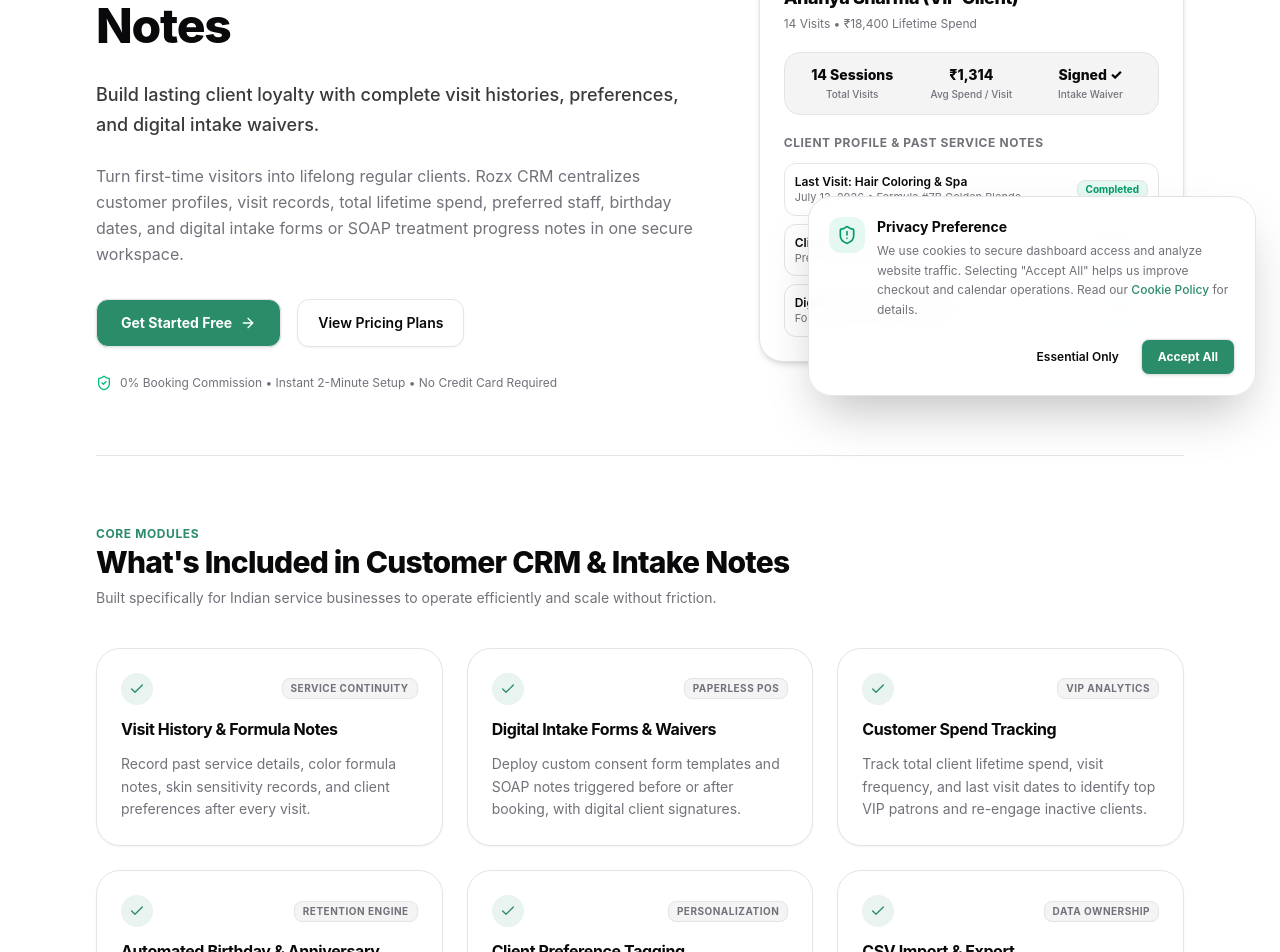
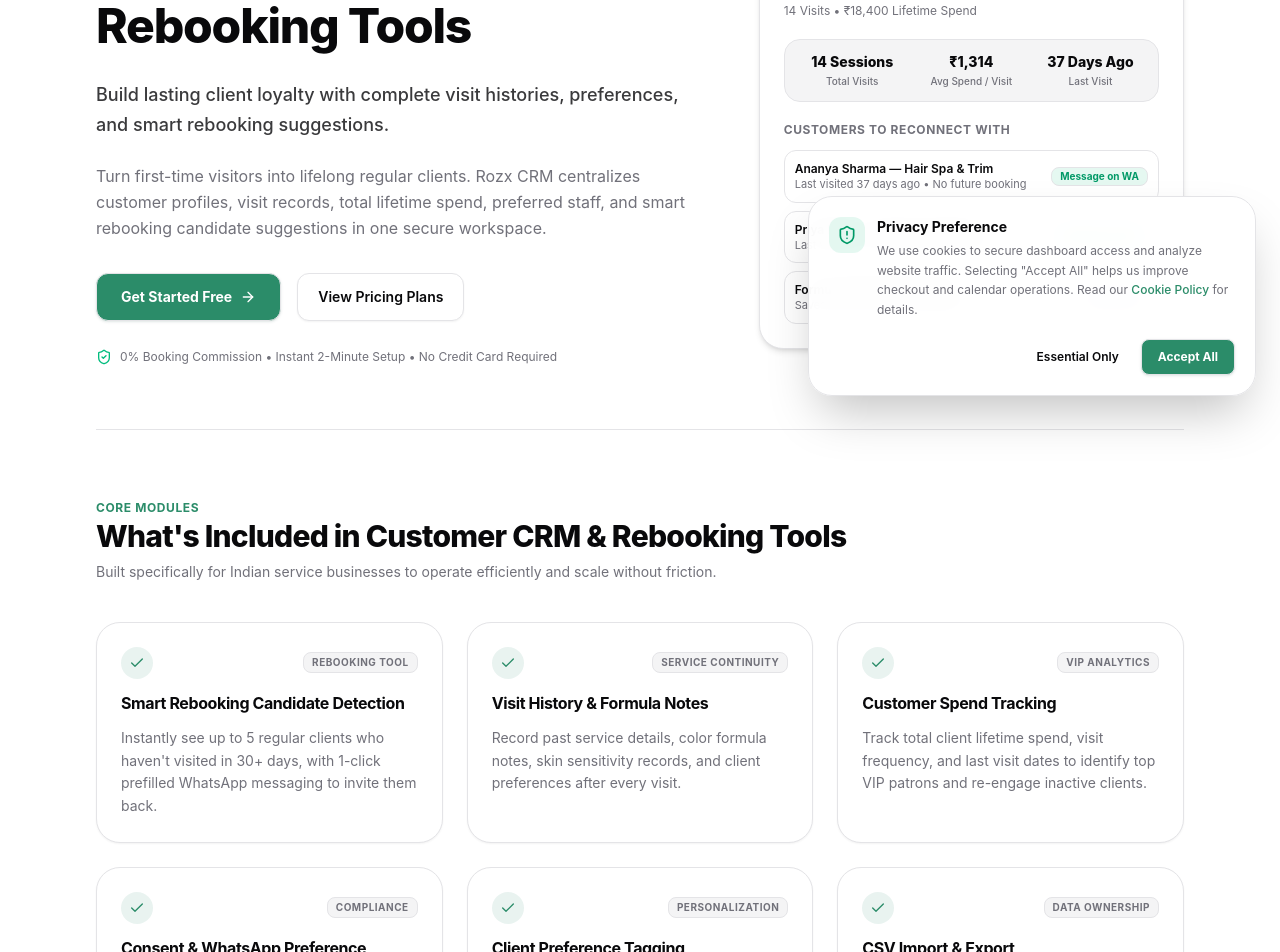
Before and after one commit to roza-in/main, a Next.js app: page /features/crm in a window 1280 px wide. Shown: the part 380-1332 px from the top of the page. Built offline with nearby package versions, Linux system fonts and the light colour scheme; no server answers.

Commit message:
feat: implement feature constant definitions and layout components for service previews

```diff
--- a/components/sections/features/features-grid.tsx
+++ b/components/sections/features/features-grid.tsx
@@ -107,10 +107,9 @@
 
                   {/* Micro Visuals for Standard Cards */}
                   {!isFeatured && item.label === "Customer CRM" && (
-                    <div className="hidden sm:flex gap-1.5 overflow-hidden mt-3">
-                      <span className="text-[9px] font-mono px-2 py-0.5 border border-border/40 rounded bg-background/45 text-muted-foreground/90">Priya S.</span>
-                      <span className="text-[9px] font-mono px-2 py-0.5 border border-border/40 rounded bg-background/45 text-muted-foreground/90">Amit K.</span>
-                      <span className="text-[9px] font-mono px-2 py-0.5 border border-border/40 rounded bg-background/45 text-muted-foreground/90">Sunita R.</span>
+                    <div className="hidden sm:flex items-center justify-between border border-border/45 rounded p-1.5 bg-background/45 text-[9px] font-mono mt-3">
+                      <span className="text-muted-foreground/90">Lapsed Clients (30+ Days)</span>
+                      <span className="font-bold text-emerald-500 bg-emerald-500/10 px-1.5 py-0.5 rounded text-[8px]">1-CLICK WA</span>
                     </div>
                   )}
 
--- a/components/sections/hero/hero.tsx
+++ b/components/sections/hero/hero.tsx
@@ -29,7 +29,7 @@
           className="inline-flex items-center gap-2 rounded-full border border-border bg-surface-1 px-3 py-1 text-xs font-semibold text-muted-foreground mb-6"
         >
           <span className="flex h-1.5 w-1.5 rounded-full bg-primary" />
-          Booking, Billing & Custom Website Platform
+          0% Commission Booking, GST POS &amp; Rebooking Tools
         </motion.div>
 
         {/* Headline */}
@@ -39,7 +39,7 @@
           transition={{ duration: 0.4, delay: 0.05 }}
           className="text-display text-4xl sm:text-5xl md:text-6xl lg:text-7xl max-w-4xl mx-auto tracking-tight"
         >
-          Booking & billing software for <span className="text-primary font-bold">salons, spas & clinics</span>.
+          Booking &amp; billing software for <span className="text-primary font-bold">salons, spas &amp; clinics</span>.
         </motion.h1>
 
         {/* Sub-headline */}
@@ -49,7 +49,7 @@
           transition={{ duration: 0.4, delay: 0.1 }}
           className="mt-5 text-body-lg text-muted-foreground max-w-2xl mx-auto max-measure"
         >
-          Manage appointments, staff schedules, customer records, GST invoicing, and your custom domain booking website in one simple dashboard.
+          Manage appointments, staff schedules, customer CRM records, GST invoicing, and your custom domain booking website with 1-click WhatsApp rebooking tools.
         </motion.p>
 
         {/* CTA Buttons */}
--- a/lib/constants/features.ts
+++ b/lib/constants/features.ts
@@ -68,39 +68,39 @@
 
   crm: {
     slug: "crm",
-    name: "Customer CRM & Intake Notes",
-    tagline: "Build lasting client loyalty with complete visit histories, preferences, and digital intake waivers.",
-    fullDesc: "Turn first-time visitors into lifelong regular clients. Rozx CRM centralizes customer profiles, visit records, total lifetime spend, preferred staff, birthday dates, and digital intake forms or SOAP treatment progress notes in one secure workspace.",
+    name: "Customer CRM & Rebooking Tools",
+    tagline: "Build lasting client loyalty with complete visit histories, preferences, and smart rebooking suggestions.",
+    fullDesc: "Turn first-time visitors into lifelong regular clients. Rozx CRM centralizes customer profiles, visit records, total lifetime spend, preferred staff, and smart rebooking candidate suggestions in one secure workspace.",
     capabilities: [
+      { title: "Smart Rebooking Candidate Detection", desc: "Instantly see up to 5 regular clients who haven't visited in 30+ days, with 1-click prefilled WhatsApp messaging to invite them back.", tag: "Rebooking Tool" },
       { title: "Visit History & Formula Notes", desc: "Record past service details, color formula notes, skin sensitivity records, and client preferences after every visit.", tag: "Service Continuity" },
-      { title: "Digital Intake Forms & Waivers", desc: "Deploy custom consent form templates and SOAP notes triggered before or after booking, with digital client signatures.", tag: "Paperless POS" },
       { title: "Customer Spend Tracking", desc: "Track total client lifetime spend, visit frequency, and last visit dates to identify top VIP patrons and re-engage inactive clients.", tag: "VIP Analytics" },
-      { title: "Automated Birthday & Anniversary Triggers", desc: "Automatically send personalized greeting messages and special discount vouchers on birthdays and anniversaries.", tag: "Retention Engine" },
+      { title: "Consent & WhatsApp Preference Control", desc: "Respect customer communication preferences automatically by excluding clients who have opted out of WhatsApp marketing.", tag: "Compliance" },
       { title: "Client Preference Tagging", desc: "Tag clients with specific preferences (e.g. Preferred Stylist, Quiet Appointment, Allergy Alerts) visible to staff during check-in.", tag: "Personalization" },
       { title: "CSV Import & Export", desc: "Easily import existing client lists from Excel/CSV or export full customer records for accounting and marketing campaigns.", tag: "Data Ownership" },
     ],
     faqs: [
+      { q: "How does the Customer Rebooking feature work?", a: "Rozx identifies clients who have at least one completed visit but haven't returned in 30+ days (and don't have an active future appointment). It prepares a prefilled WhatsApp message with your booking link so you can reach out in one click." },
       { q: "Can I import existing customer databases into Rozx?", a: "Yes. You can upload customer CSV files directly through the dashboard or request our onboarding team to assist with data migration." },
-      { q: "Are customer intake forms customizable?", a: "Yes. You can create custom fields, checkbox waivers, health questions, and digital signature blocks tailored to your business." },
       { q: "How is client data kept secure?", a: "All client records are isolated by tenant boundaries, protected with role-based access controls, and encrypted in transit and at rest." },
     ],
     highlightMetric: "100%",
     highlightLabel: "Centralized Client Profile",
     iconName: "crm",
     preview: {
-      badge: "Customer Profile Context",
+      badge: "Customer CRM & Rebooking",
       title: "Ananya Sharma (VIP Client)",
       subtitle: "14 Visits • ₹18,400 Lifetime Spend",
       stats: [
         { label: "Total Visits", value: "14 Sessions" },
         { label: "Avg Spend / Visit", value: "₹1,314" },
-        { label: "Intake Waiver", value: "Signed ✓" },
+        { label: "Last Visit", value: "37 Days Ago" },
       ],
-      snippetTitle: "Client Profile & Past Service Notes",
+      snippetTitle: "Customers to Reconnect With",
       snippetItems: [
-        { title: "Last Visit: Hair Coloring & Spa", meta: "July 12, 2026 • Formula #7B Golden Blonde", status: "Completed", statusColor: "emerald" },
-        { title: "Client Preferences", meta: "Prefers Stylist Rahul • Sensitive Scalp (Organics)", status: "Active Tag", statusColor: "indigo" },
-        { title: "Digital Consultation Waiver", meta: "Form #SK-892 Signed on iPad POS", status: "Verified", statusColor: "emerald" },
+        { title: "Ananya Sharma — Hair Spa & Trim", meta: "Last visited 37 days ago • No future booking", status: "Message on WA", statusColor: "emerald" },
+        { title: "Priya Patel — Keratin Treatment", meta: "Last visited 42 days ago • Preferred Stylist: Rahul", status: "Message on WA", statusColor: "emerald" },
+        { title: "Formula #7B Golden Blonde", meta: "Saved service formula & allergy notes", status: "Active Tag", statusColor: "indigo" },
       ],
     },
   },
@@ -185,39 +185,38 @@
 
   marketing: {
     slug: "marketing",
-    name: "WhatsApp & SMS Campaigns",
-    tagline: "Drive repeat visits with official Meta WhatsApp broadcasts and automated SMS campaign alerts.",
-    fullDesc: "Keep your appointment schedule consistently full. Deploy broadcast campaigns via official Meta WhatsApp Cloud API and transactional SMS channels to share seasonal packages, holiday offers, and automated review requests.",
+    name: "WhatsApp Client Communications",
+    tagline: "Keep your appointment schedule full with automated booking notifications and 1-click WhatsApp rebooking links.",
+    fullDesc: "Stay connected with your clients. Send automated booking confirmations, 24-hour appointment reminders, and open prefilled WhatsApp conversations with lapsed clients directly from your dashboard.",
     capabilities: [
-      { title: "Official Meta WhatsApp Cloud API", desc: "Dispatch official verified WhatsApp template messages with rich media banners and interactive quick-reply buttons.", tag: "Meta Verified" },
-      { title: "Targeted Audience Segmentation", desc: "Filter recipient segments by visit history (e.g. Inactive for 60 Days, VIP Members, Last Service Type) for high conversion.", tag: "Smart Targeting" },
-      { title: "Automated Review Boosters", desc: "Trigger automated follow-up messages after completed checkouts inviting happy clients to leave Google Business reviews.", tag: "Reputation Engine" },
-      { title: "Campaign ROI Tracking", desc: "Track delivered message counts, link click-throughs, and attributed booking revenue for every broadcast campaign.", tag: "Real-Time ROI" },
+      { title: "Automated Booking Confirmations", desc: "Instantly notify clients via WhatsApp when an appointment is booked online or at the front desk.", tag: "Instant Alerts" },
+      { title: "1-Click WhatsApp Rebooking", desc: "Reach out to lapsed customers who haven't visited in 30+ days with prefilled WhatsApp messages containing your booking link.", tag: "Client Retention" },
+      { title: "24-Hour Appointment Reminders", desc: "Reduce no-shows with timely automated reminder notifications before scheduled appointments.", tag: "Zero No-Shows" },
       { title: "SMS Gateway Fallback", desc: "Ensure message delivery with automatic SMS fallback for clients who do not use WhatsApp.", tag: "High Deliverability" },
-      { title: "Consent & Opt-Out Management", desc: "Automatically manage customer opt-in consent and opt-out requests in strict compliance with communications standards.", tag: "Compliance" },
+      { title: "Consent & Opt-Out Management", desc: "Automatically respect customer WhatsApp marketing consent preferences and opt-out records.", tag: "Compliance" },
     ],
     faqs: [
-      { q: "How does the Meta WhatsApp integration work?", a: "Rozx connects to your official Meta WhatsApp Business Account so broadcasts use your verified business number and approved templates." },
-      { q: "Can we track how many bookings came from a WhatsApp campaign?", a: "Yes. Campaign analytics track clicks and measure exact appointment revenue generated from every broadcast." },
-      { q: "Are customer opt-outs respected automatically?", a: "Yes. If a client opts out of marketing communications, the platform automatically updates their contact record." },
+      { q: "How do WhatsApp rebooking messages work?", a: "Rozx identifies customers due for a revisit and prepares a WhatsApp chat with a personalized message and your public booking URL. You simply review and click to open WhatsApp." },
+      { q: "Does Rozx send automated promotional messages without my approval?", a: "No. All promotional and rebooking outreach is merchant-initiated to ensure full control over customer relationships." },
+      { q: "Are customer opt-outs respected automatically?", a: "Yes. If a client opts out of marketing communications, Rozx excludes them from rebooking suggestions automatically." },
     ],
-    highlightMetric: "Official",
-    highlightLabel: "WhatsApp Cloud API Integration",
+    highlightMetric: "Direct",
+    highlightLabel: "WhatsApp Client Connectivity",
     iconName: "marketing",
     preview: {
-      badge: "WhatsApp Business API",
-      title: "Festive Season WhatsApp Campaign",
-      subtitle: "Segment: 450 Clients (Inactive 45+ Days)",
+      badge: "WhatsApp Client Outreach",
+      title: "Rebook Candidate Outreach",
+      subtitle: "Target: Customers lapsed > 30 Days",
       stats: [
-        { label: "Messages Sent", value: "450 Delivery" },
-        { label: "Open Rate", value: "98.2%" },
-        { label: "Bookings Generated", value: "34 Bookings" },
+        { label: "WhatsApp Link", value: "Prefilled 1-Click" },
+        { label: "Booking Commission", value: "0%" },
+        { label: "Opt-Out Protection", value: "Active ✓" },
       ],
-      snippetTitle: "WhatsApp Template Preview (Meta Approved)",
+      snippetTitle: "Prefilled WhatsApp Message Preview",
       snippetItems: [
-        { title: "Broadcast Message Header", meta: "✨ Special Festival Spa Offer at Glow Studio!", status: "Approved ✓", statusColor: "emerald" },
-        { title: "Interactive CTA Button", meta: "[ Book Special Slot ] -> Instant Web Portal", status: "Live Link", statusColor: "indigo" },
-        { title: "Attributed Revenue", meta: "₹42,500 Generated from 34 Client Bookings", status: "+312% ROI", statusColor: "emerald" },
+        { title: "Personalized Greeting", meta: "Hi Ananya, it's been a while since your last visit...", status: "Ready to Send", statusColor: "emerald" },
+        { title: "Direct Booking Link", meta: "app.rozx.in/booking/groom-studio", status: "Live Link", statusColor: "indigo" },
+        { title: "Consent Status", meta: "MARKETING_WHATSAPP granted", status: "Verified ✓", statusColor: "emerald" },
       ],
     },
   },
```
